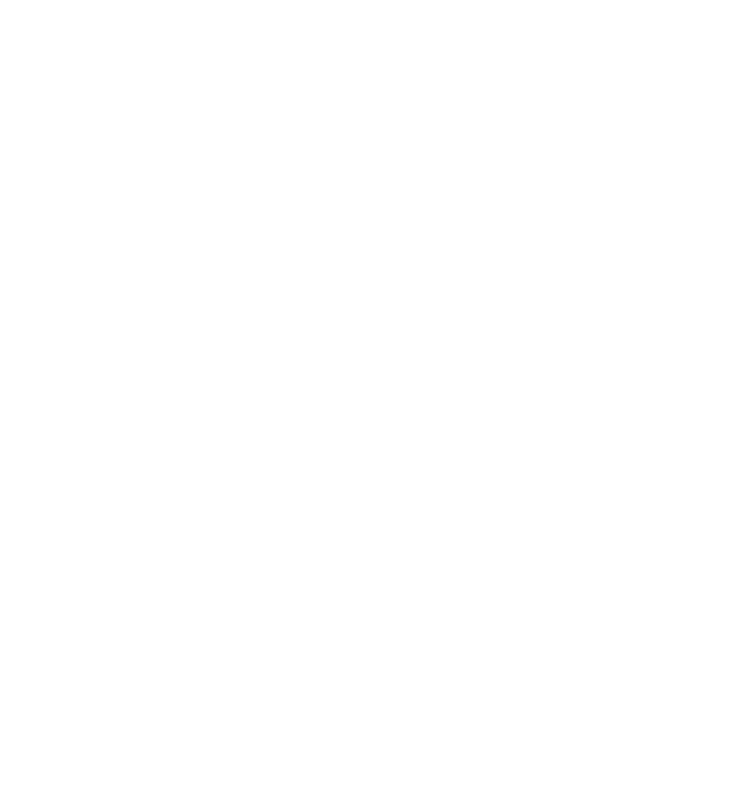
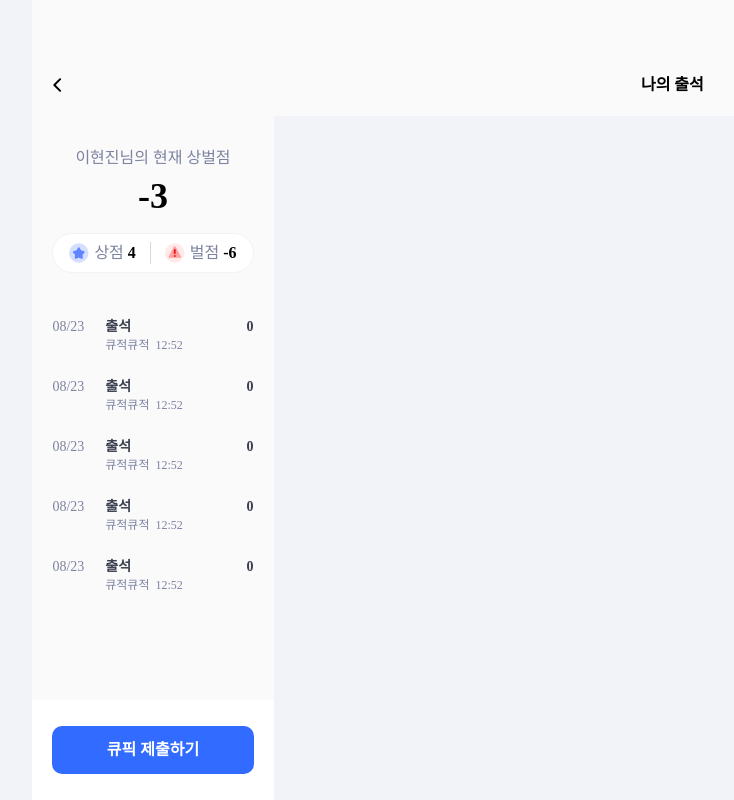
Before and after one commit to Kusitms32th-KuCheck/KuCheck-Front, a Next.js app: page /attendance-check in a window 1280 px wide. Shown: the whole page, without its empty margins (487-1221 px from the left). Built offline with nearby package versions, Linux system fonts and the light colour scheme; a web font is replaced by a local one.

Commit message:
style(#1): 나의 출석체크 확인 페이지

```diff
--- a/src/app/attendance-check/page.tsx
+++ b/src/app/attendance-check/page.tsx
@@ -1,3 +1,105 @@
+import Header from '@/components/common/Header'
+import { PenaltyPointIcon, RewardPointIcon } from '@/assets/svgComponents'
+
 export default function AttendanceCheckPage() {
-  return <></>
+  return (
+    <main className="flex items-center justify-center bg-gray-100">
+      <div className="desktop:w-[375px] bg-background1 relative min-h-screen">
+        <Header headerType="dynamic" title={'나의 출석'} headerColor={'bg-background1'} />
+        <div className="h-[116px]" />
+        <section className="px-5">
+          <section className="mt-[30px] flex flex-col items-center justify-center">
+            <p className="body-lg-regular text-gray-500">이현진님의 현재 상벌점 </p>
+            <p className="heading-3xl-semibold">-3</p>
+            <div className="mt-[11px] flex h-[40px] gap-x-[14px] rounded-[20px] border border-gray-100 bg-white px-4 py-2">
+              <div className="flex items-center">
+                <RewardPointIcon width={20} height={20} />
+                <p className="body-lg-regular pl-[5px] text-gray-500">상점</p>
+                <p className="body-lg-bold pl-1">4</p>
+              </div>
+              <div className="border-l border-gray-200"></div>
+              <div className="flex items-center">
+                <PenaltyPointIcon width={20} height={20} />
+                <p className="body-lg-regular pl-[5px] text-gray-500">벌점</p>
+                <p className="body-lg-bold pl-1">-6</p>
+              </div>
+            </div>
+          </section>
+          <section className="mt-[44px] flex flex-col gap-y-[24px]">
+            <section className="flex justify-between">
+              <div className="flex gap-x-[21px]">
+                <p className="body-sm-medium text-gray-500">08/23</p>
+                <div className="flex flex-col">
+                  <p className="body-sm-semibold text-gray-700">출석</p>
+                  <div className="flex gap-x-[6px]">
+                    <p className="caption-sm-medium text-gray-500">큐적큐적</p>
+                    <p className="caption-sm-medium text-gray-500">12:52</p>
+                  </div>
+                </div>
+              </div>
+              <p className="body-sm-semibold text-gray-700">0</p>
+            </section>
+            <section className="flex justify-between">
+              <div className="flex gap-x-[21px]">
+                <p className="body-sm-medium text-gray-500">08/23</p>
+                <div className="flex flex-col">
+                  <p className="body-sm-semibold text-gray-700">출석</p>
+                  <div className="flex gap-x-[6px]">
+                    <p className="caption-sm-medium text-gray-500">큐적큐적</p>
+                    <p className="caption-sm-medium text-gray-500">12:52</p>
+                  </div>
+                </div>
+              </div>
+              <p className="body-sm-semibold text-gray-700">0</p>
+            </section>
+            <section className="flex justify-between">
+              <div className="flex gap-x-[21px]">
+                <p className="body-sm-medium text-gray-500">08/23</p>
+                <div className="flex flex-col">
+                  <p className="body-sm-semibold text-gray-700">출석</p>
+                  <div className="flex gap-x-[6px]">
+                    <p className="caption-sm-medium text-gray-500">큐적큐적</p>
+                    <p className="caption-sm-medium text-gray-500">12:52</p>
+                  </div>
+                </div>
+              </div>
+              <p className="body-sm-semibold text-gray-700">0</p>
+            </section>
+            <section className="flex justify-between">
+              <div className="flex gap-x-[21px]">
+                <p className="body-sm-medium text-gray-500">08/23</p>
+                <div className="flex flex-col">
+                  <p className="body-sm-semibold text-gray-700">출석</p>
+                  <div className="flex gap-x-[6px]">
+                    <p className="caption-sm-medium text-gray-500">큐적큐적</p>
+                    <p className="caption-sm-medium text-gray-500">12:52</p>
+                  </div>
+                </div>
+              </div>
+              <p className="body-sm-semibold text-gray-700">0</p>
+            </section>
+            <section className="flex justify-between">
+              <div className="flex gap-x-[21px]">
+                <p className="body-sm-medium text-gray-500">08/23</p>
+                <div className="flex flex-col">
+                  <p className="body-sm-semibold text-gray-700">출석</p>
+                  <div className="flex gap-x-[6px]">
+                    <p className="caption-sm-medium text-gray-500">큐적큐적</p>
+                    <p className="caption-sm-medium text-gray-500">12:52</p>
+                  </div>
+                </div>
+              </div>
+              <p className="body-sm-semibold text-gray-700">0</p>
+            </section>
+          </section>
+        </section>
+
+        <section className="absolute bottom-0 flex h-[100px] w-full items-center justify-center bg-white px-5">
+          <button className="bg-primary-500 body-lg-semibold h-[48px] w-full rounded-[10px] text-white">
+            큐픽 제출하기{' '}
+          </button>
+        </section>
+      </div>
+    </main>
+  )
 }
--- a/src/components/common/Header.tsx
+++ b/src/components/common/Header.tsx
@@ -7,10 +7,11 @@ import { useRouter } from 'next/navigation'
 interface HeaderProps {
   title?: string
   headerType?: 'default' | 'dynamic'
+  headerColor?: string
   onBack?: () => void
 }
 
-const Header = ({ title, headerType = 'default', onBack }: HeaderProps) => {
+const Header = ({ title, headerType = 'default', onBack, headerColor = 'bg-white' }: HeaderProps) => {
   const router = useRouter()
   const renderHeaderType = (headerType: 'default' | 'dynamic') => {
     switch (headerType) {
@@ -47,7 +48,7 @@ const Header = ({ title, headerType = 'default', onBack }: HeaderProps) => {
 
   return (
     <header
-      className={`${headerType === 'default' ? 'bg-background2' : 'bg-white'} desktop:w-[375px] fixed z-50 w-full pt-[54px]`}
+      className={`${headerType === 'default' ? 'bg-background2' : headerColor} desktop:w-[375px] fixed z-50 w-full pt-[54px]`}
     >
       {renderHeaderType(headerType)}
     </header>
--- a/src/components/home/ProfileCard.tsx
+++ b/src/components/home/ProfileCard.tsx
@@ -1,5 +1,6 @@
 import { CalendarIcon, ProfileIcon } from '@/assets/svgComponents'
 import Tag from '@/components/common/Tag'
+import Link from 'next/link'
 
 export default function ProfileCard() {
   return (
@@ -21,12 +22,18 @@ export default function ProfileCard() {
         </div>
       </section>
       <section className="flex gap-x-[7px] px-[12px]">
-        <button className="bg-primary-500 body-sm-medium h-[44px] w-full rounded-[10px] text-white">
+        <Link
+          href={'/attendance-check'}
+          className="bg-primary-500 body-sm-medium flex h-[44px] w-full items-center justify-center rounded-[10px] text-white"
+        >
           내 출석 확인하기
-        </button>
-        <button className="body-sm-medium h-[44px] w-full rounded-[10px] bg-gray-700 text-white">
+        </Link>
+        <Link
+          href={'/reason-for-absence'}
+          className="body-sm-medium flex h-[44px] w-full items-center justify-center rounded-[10px] bg-gray-700 text-white"
+        >
           불참 사유서 제출하기
-        </button>
+        </Link>
       </section>
     </div>
   )
```
